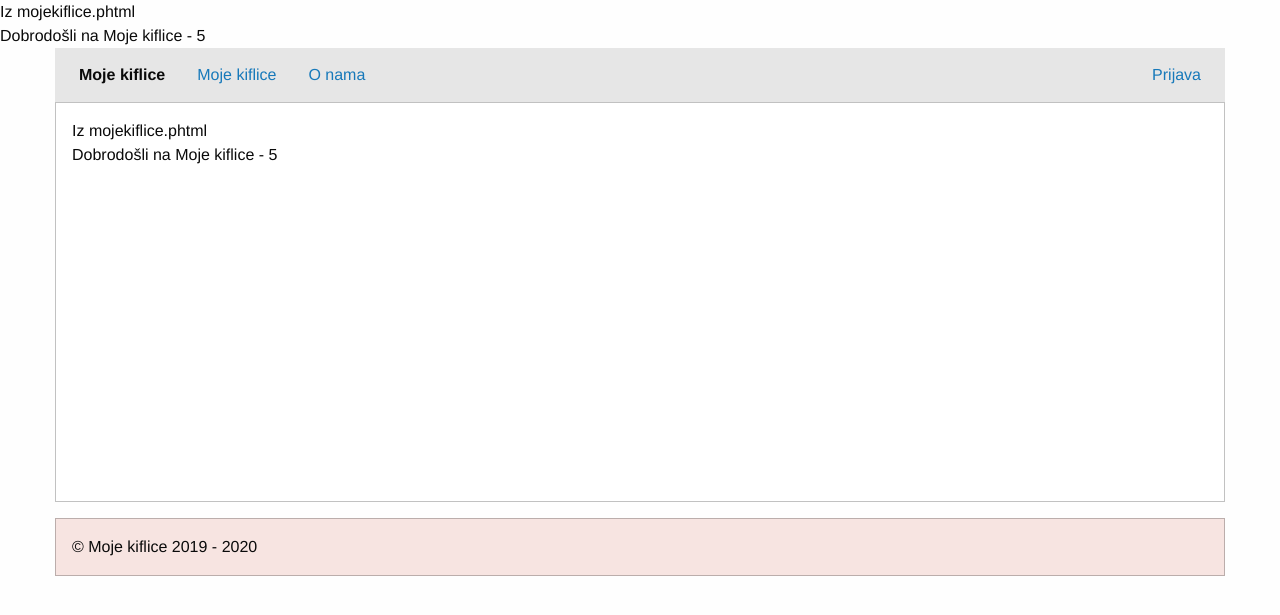
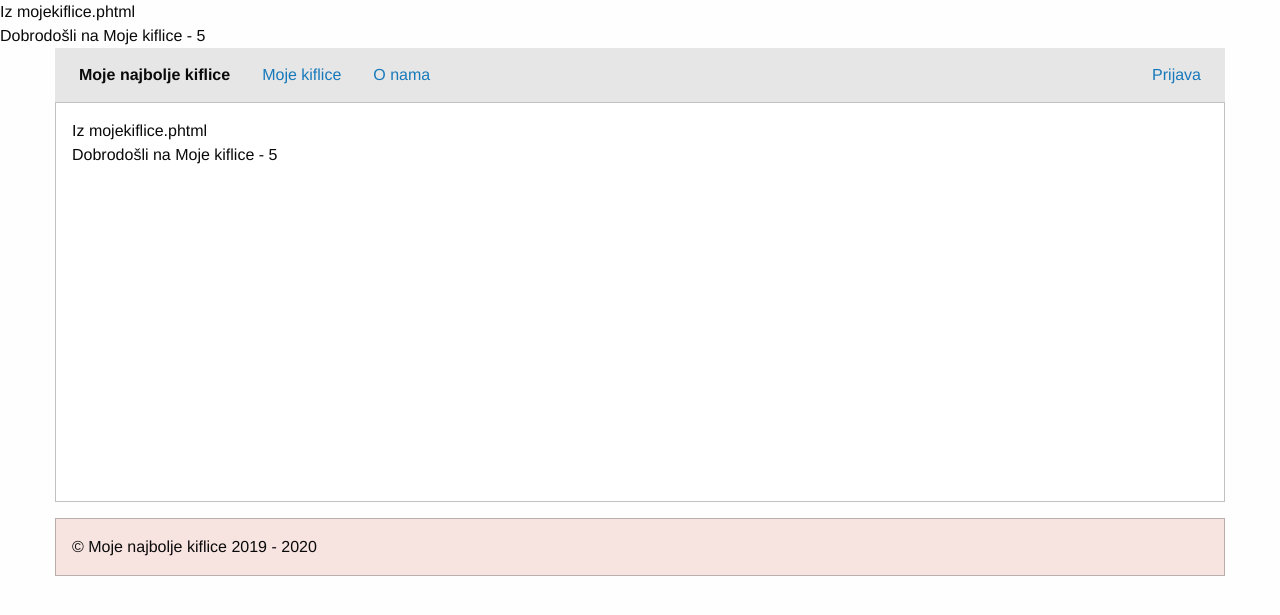
Before and after one commit to DijanaPandurevic/zavrsniRad, a PHP site: page / in a window 1280 px wide. Shown: the top 615 px of the page. Run offline with PHP 8.4, Linux system fonts and the light colour scheme.

Commit message:
promijenjen naziv u konfiguraciji

```diff
--- a/index.php
+++ b/index.php
@@ -39,5 +39,4 @@ spl_autoload_register(
         }
 );
 
-
 App::start();
--- a/konfiguracija.php
+++ b/konfiguracija.php
@@ -1,7 +1,7 @@
 <?php
 
 return [
-    'nazivAPP' => 'Moje kiflice',
+    'nazivAPP' => 'Moje najbolje kiflice',
     'url' => 'http://mojekiflice.hr/',
     'dev' => true,
     'db' =>[
```
